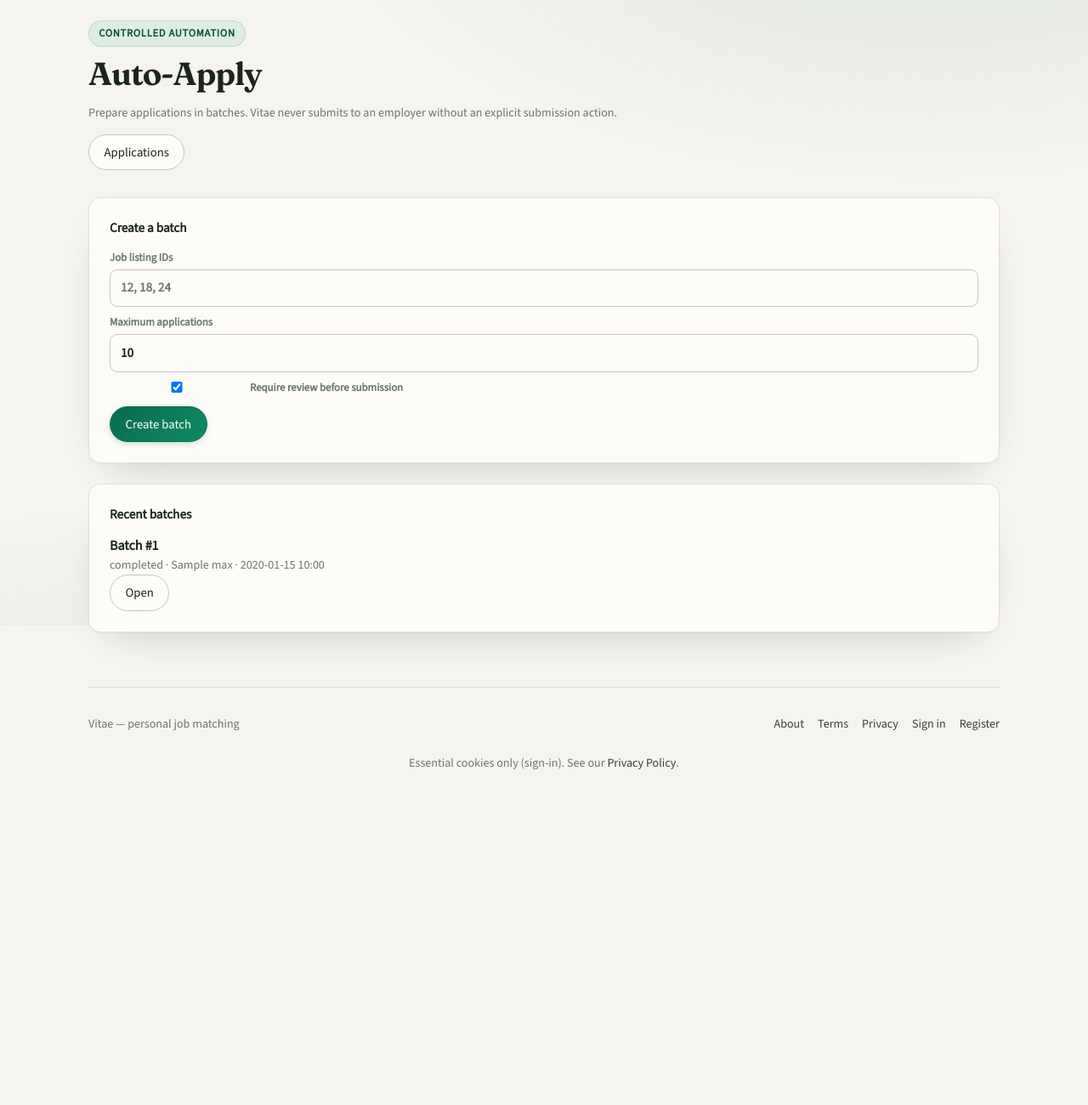
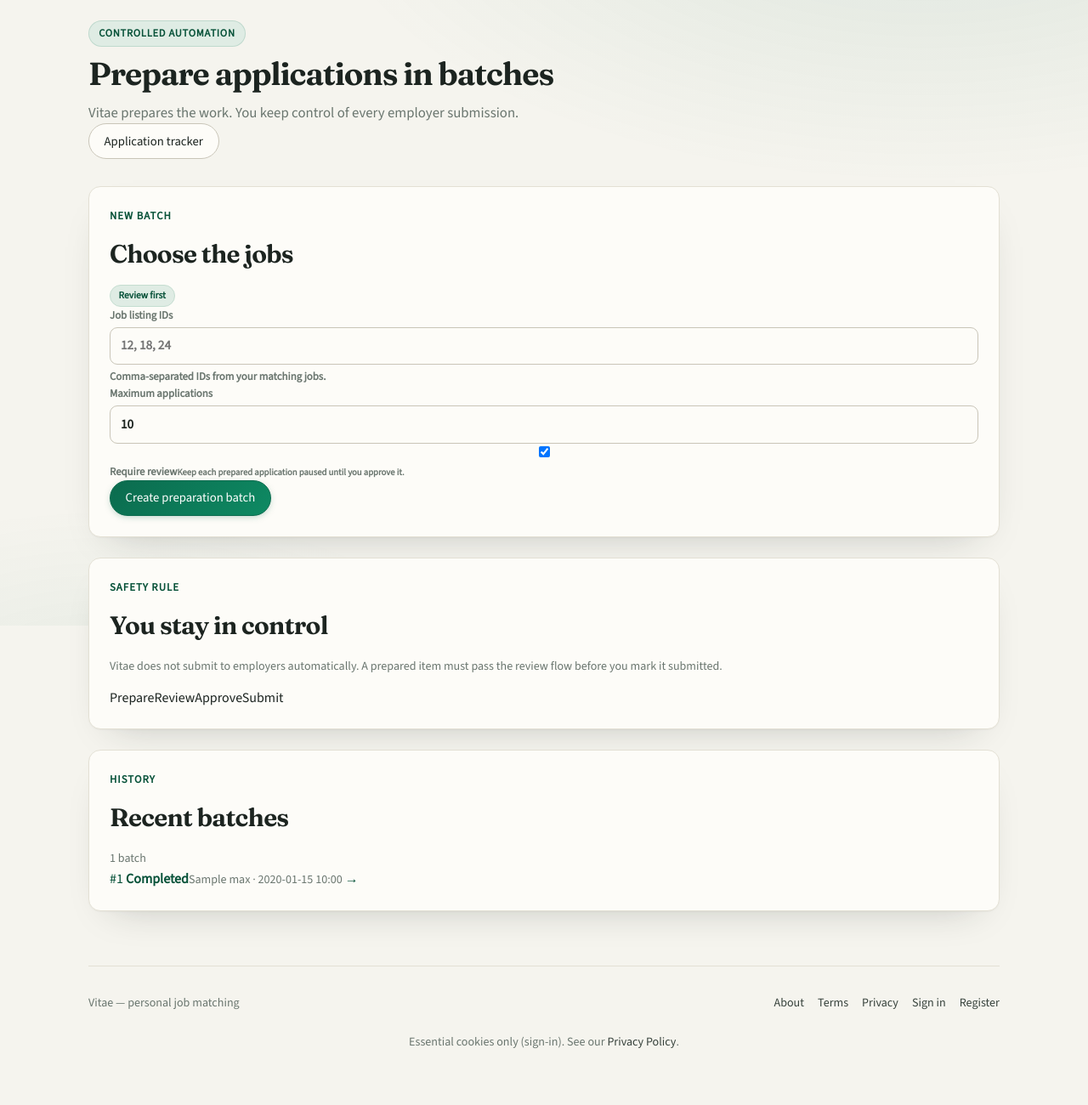
Before and after one commit to OktopalsHub/Vitae, a FastAPI app: template app/templates/auto_apply.html in a window 1280 px wide. Shown: the part 64-1364 px from the top of the page at 85% size. Before the commit the page ends 970 px from the top, so only its background shows below. Run offline with FastAPI, Linux system fonts and the light colour scheme; the template is opened without the code that fills it: most values are stand-ins (such as "Sample title", 1, 10 or a date in 2020); parts of the project's set-up code (start-up, migrations or seed data) failed here and were passed over.

Commit message:
feat(ui): improve Phase 15 product experience

```diff
--- a/app/templates/auto_apply.html
+++ b/app/templates/auto_apply.html
@@ -1,26 +1,52 @@
 {% extends "base.html" %}
 {% block title %}Auto-Apply · Vitae{% endblock %}
 {% block content %}
-<div class="page-head">
-  <div><p class="eyebrow">Controlled automation</p><h1>Auto-Apply</h1><p class="meta">Prepare applications in batches. Vitae never submits to an employer without an explicit submission action.</p></div>
-  <a class="btn" href="/applications">Applications</a>
+<div class="page-head page-head--wide">
+  <div><p class="eyebrow">Controlled automation</p><h1>Prepare applications in batches</h1><p class="lede">Vitae prepares the work. You keep control of every employer submission.</p></div>
+  <a class="btn" href="/applications">Application tracker</a>
 </div>
-<div class="panel">
-  <h3 class="rule-title" style="margin-top:0">Create a batch</h3>
-  <form action="/auto-apply/runs" method="post">
-    <label>Job listing IDs <input name="listing_ids" placeholder="12, 18, 24" required /></label>
-    <label style="margin-top:var(--s2)">Maximum applications <input name="max_applications" type="number" min="1" max="100" value="10" /></label>
-    <label style="display:flex;gap:var(--s2);align-items:center;margin-top:var(--s2)"><input name="requires_review" type="checkbox" checked /> Require review before submission</label>
-    <button class="btn btn-primary" type="submit" style="margin-top:var(--s3)">Create batch</button>
-  </form>
+
+<div class="automation-grid">
+  <section class="panel">
+    <div class="section-heading">
+      <div><p class="kicker">New batch</p><h2 class="section-title">Choose the jobs</h2></div>
+      <span class="badge ok">Review first</span>
+    </div>
+    <form action="/auto-apply/runs" method="post" class="automation-form">
+      <label>Job listing IDs
+        <input name="listing_ids" placeholder="12, 18, 24" required />
+        <span class="field-hint">Comma-separated IDs from your matching jobs.</span>
+      </label>
+      <label>Maximum applications
+        <input name="max_applications" type="number" min="1" max="100" value="10" />
+      </label>
+      <label class="check-row"><input name="requires_review" type="checkbox" checked /> <span><strong>Require review</strong><small>Keep each prepared application paused until you approve it.</small></span></label>
+      <button class="btn btn-primary" type="submit">Create preparation batch</button>
+    </form>
+  </section>
+
+  <aside class="panel automation-note">
+    <p class="kicker">Safety rule</p>
+    <h2 class="section-title">You stay in control</h2>
+    <p class="meta">Vitae does not submit to employers automatically. A prepared item must pass the review flow before you mark it submitted.</p>
+    <div class="safety-points">
+      <span>Prepare</span><span>Review</span><span>Approve</span><span>Submit</span>
+    </div>
+  </aside>
 </div>
-<div class="panel">
-  <h3 class="rule-title" style="margin-top:0">Recent batches</h3>
-  {% for run in runs %}
-  <div class="application-row">
-    <div><strong>Batch #{{ run.id }}</strong><div class="meta">{{ run.status }} · {{ run.max_applications }} max · {{ run.created_at.strftime('%Y-%m-%d %H:%M') }}</div></div>
-    <a class="btn" href="/auto-apply/runs/{{ run.id }}">Open</a>
+
+<section class="panel">
+  <div class="section-heading"><div><p class="kicker">History</p><h2 class="section-title">Recent batches</h2></div><span class="meta">{{ runs|length }} batch{% if runs|length != 1 %}es{% endif %}</span></div>
+  <div class="run-list">
+    {% for run in runs %}
+    <a class="run-row" href="/auto-apply/runs/{{ run.id }}">
+      <span class="run-row__id">#{{ run.id }}</span>
+      <span><strong>{{ run.status|title }}</strong><span class="meta">{{ run.max_applications }} max · {{ run.created_at.strftime('%Y-%m-%d %H:%M') }}</span></span>
+      <span aria-hidden="true">→</span>
+    </a>
+    {% else %}
+    <div class="empty-state empty-state--compact"><h3>No batches yet</h3><p class="meta">Create your first batch when you have several prepared applications.</p></div>
+    {% endfor %}
   </div>
-  {% else %}<p class="meta">No auto-apply batches yet.</p>{% endfor %}
-</div>
+</section>
 {% endblock %}
```
